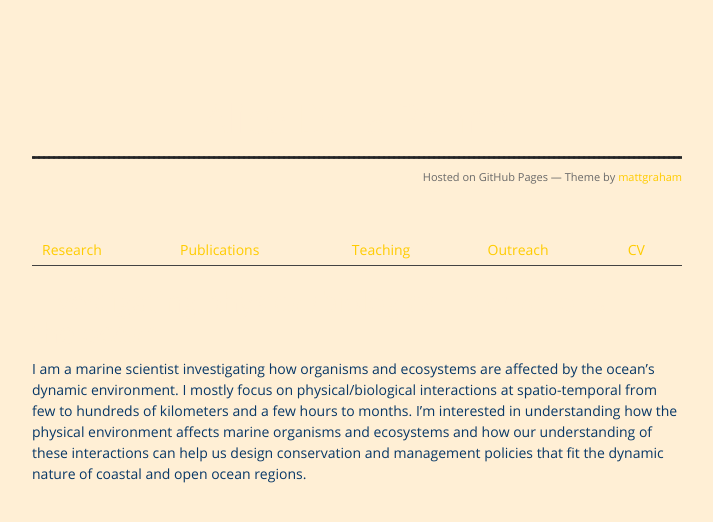
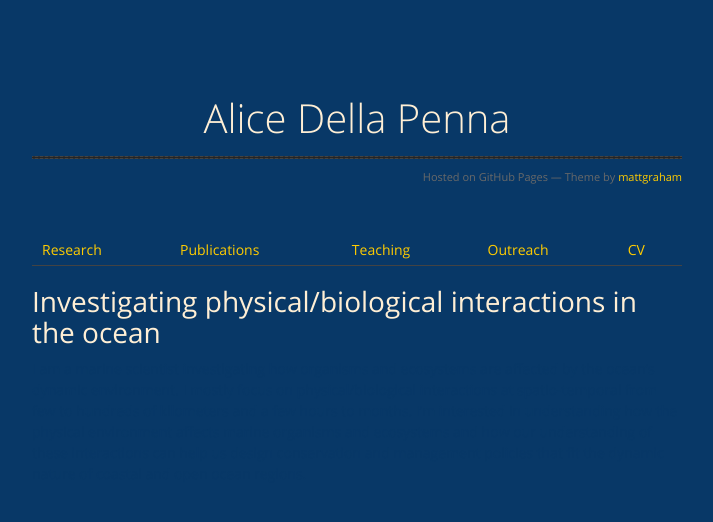
Before and after one commit to AliceDellaPenna/alicedellapenna.github.io, a Jekyll site: the page built from index.markdown, in a window 1280 px wide. Shown: the top 522 px of the page, without its empty margins (283-996 px from the left). Built offline with Jekyll 4.4.1, drawn with Linux system fonts in a browser that asks for light colours; the repository's description, which GitHub fills in, is left out.

Commit message:
Update jekyll-theme-midnight.scss

```diff
--- a/_sass/jekyll-theme-midnight.scss
+++ b/_sass/jekyll-theme-midnight.scss
@@ -10,7 +10,7 @@
   color: #083867;
   font-weight: normal;
   //background: #252525;
-  background: #ffefd5;
+  background: #083867;
   background-attachment: fixed !important;
   background: linear_gradient(#2a2a29, #1c1c1c);
 }
```
